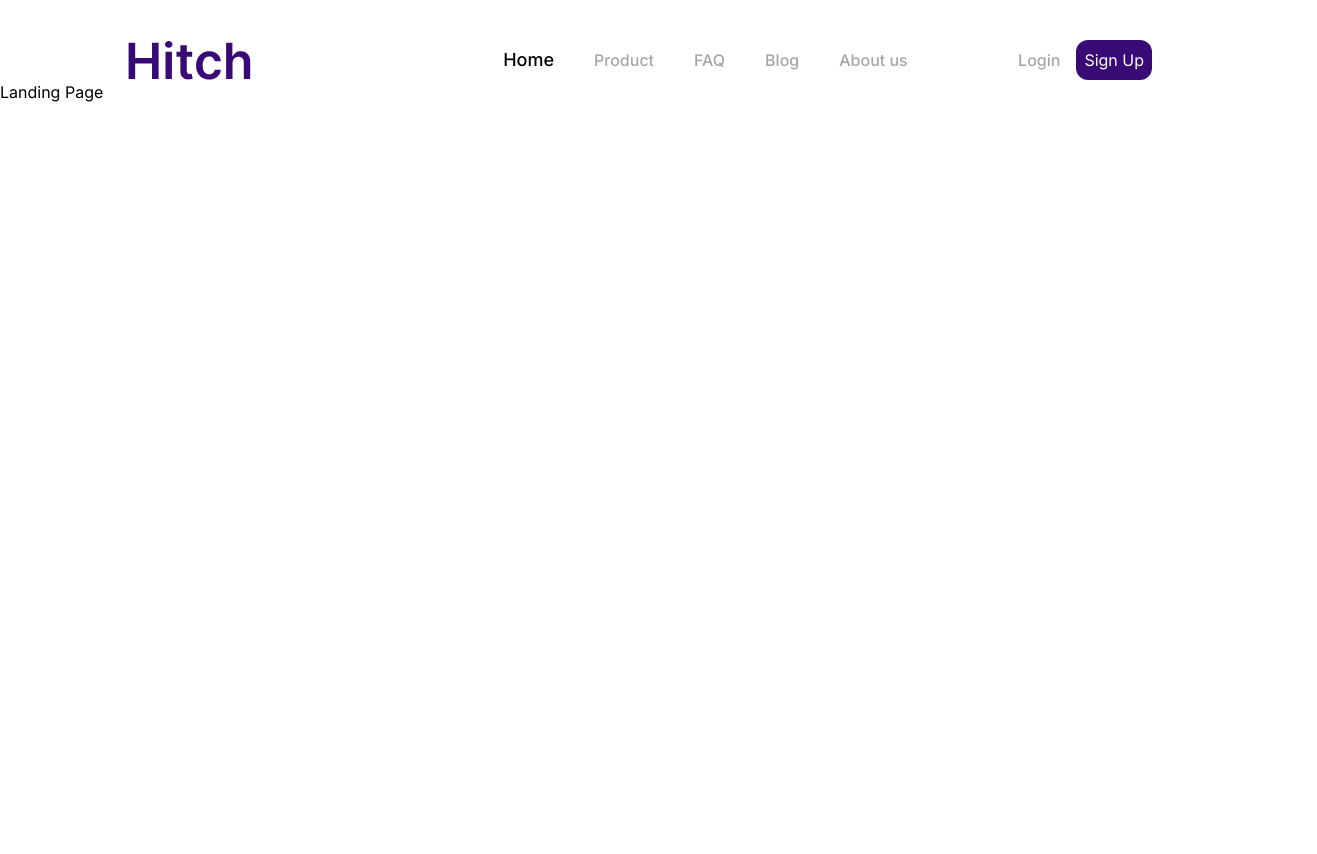
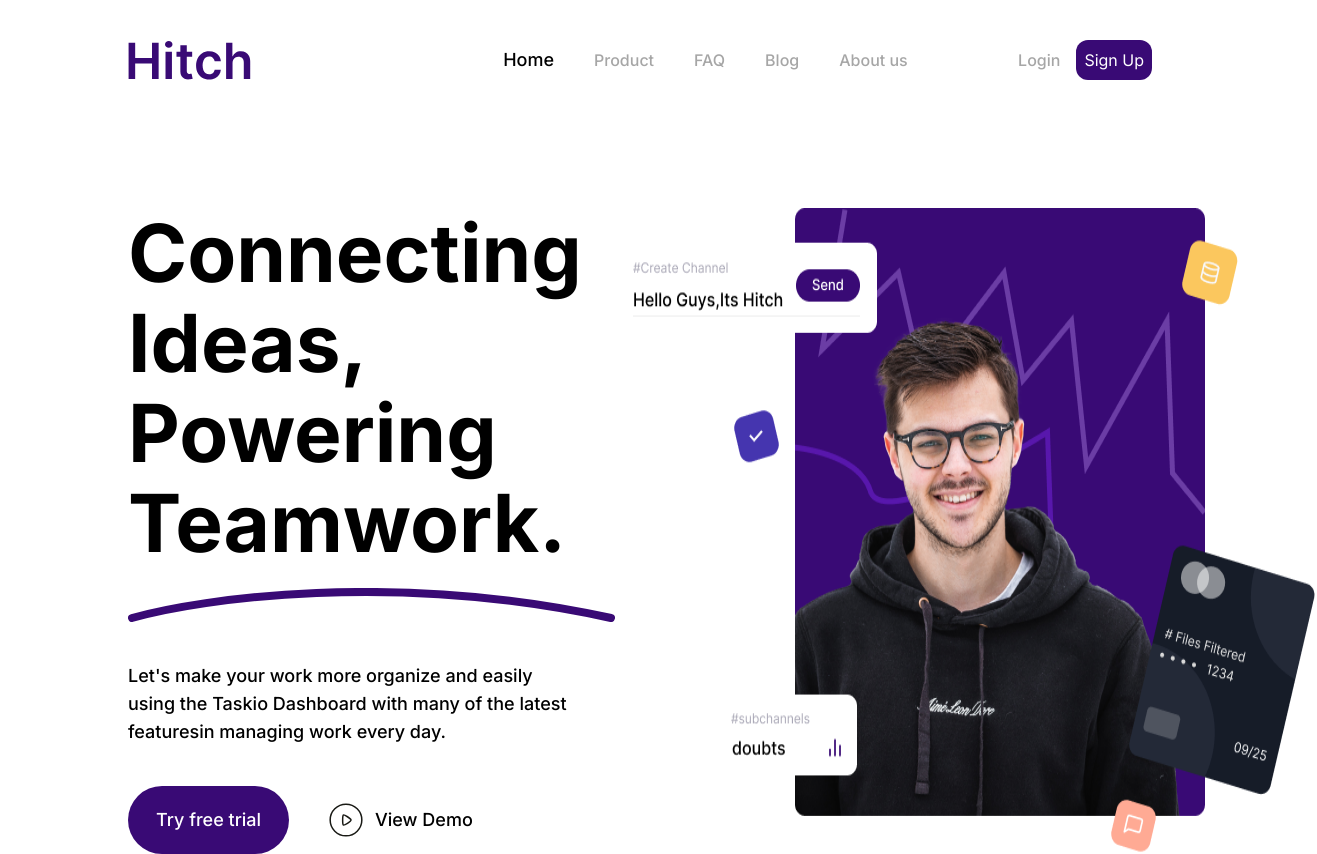
Before and after one commit to opencodeiiita/Hitch-Frontend, a Next.js app: page /home in a window 1280 px wide. Shown: the whole page, 1317 px wide, since content can reach past the window. Before the commit the page ends 800 px from the top, so only its background shows below. Built offline with nearby package versions, Linux system fonts and the light colour scheme.

Commit message:
feat: landing page

```diff
--- a/src/app/home/page.jsx
+++ b/src/app/home/page.jsx
@@ -1,4 +1,6 @@
 import React from 'react'
+import Image from 'next/image'
+import landingPagePoster from "../../../public/landingPagePoster.png";
 
 const NavBar=()=>
 {
@@ -10,16 +12,16 @@
             </svg>
 
             <main className='flex-grow flex justify-end items-center space-x-10 mr-[10%]'>
-                <span className='text-black text-lg font-medium'>Home</span>
-                <span className='text-text font-medium'>Product</span>
-                <span className='text-text font-medium'>FAQ</span>
-                <span className='text-text font-medium'>Blog</span>
-                <span className='text-text font-medium'>About us</span>
+                <span className='text-black text-lg font-medium hover:cursor-pointer hover:text-primary'>Home</span>
+                <span className='text-text font-medium hover:cursor-pointer hover:text-primary'>Product</span>
+                <span className='text-text font-medium hover:cursor-pointer hover:text-primary'>FAQ</span>
+                <span className='text-text font-medium hover:cursor-pointer hover:text-primary'>Blog</span>
+                <span className='text-text font-medium hover:cursor-pointer hover:text-primary'>About us</span>
             </main>
 
             <section className='text space-x-2'>
-                <button className='text-text font-medium p-2'>Login</button>
-                <button className='text-white bg-primary p-2 rounded-xl'>Sign Up</button>
+                <button className='text-text font-medium p-2 hover:text-primary'>Login</button>
+                <button className='text-white bg-primary p-2 rounded-xl hover:shadow-md hover:shadow-primary-dark'>Sign Up</button>
             </section>
         </nav>
     )
@@ -27,9 +29,31 @@
 
 export default function page () {
   return (
-    <div>
+    <div className=''>
         <NavBar />
-    Landing Page
-</div>
+        <section className='flex mr-4 mt-32 ml-32'>
+            <section className='flex flex-col z-10'>
+                <p className='text-[80px] leading-[90px] font-bold'>Connecting Ideas, Powering Teamwork.</p>
+                <svg className='mt-5' xmlns="http://www.w3.org/2000/svg" width="487" height="34" viewBox="0 0 487 34" fill="none">
+                    <path d="M4 30C73.6307 10.3798 266.914 -17.0885 483 30" stroke="#390A75" stroke-width="8" stroke-linecap="round"/>
+                </svg>
+                <p className='text-lg font-medium max-w-md mt-10'>Let's make your work more organize and easily using the Taskio Dashboard with many of the latest featuresin managing work every day.</p>
+                <aside className='flex items-center mt-10 space-x-10'>
+                    <button className='text-white text-lg font-medium bg-primary py-5 px-7 rounded-full hover:shadow-sm hover:shadow-primary-dark'>Try free trial</button>
+                    <button className='flex items-center space-x-3 hover:text-primary'>
+                    <svg xmlns="http://www.w3.org/2000/svg" width="34" height="34" viewBox="0 0 34 34" fill="none">
+                        <path fill-rule="evenodd" clip-rule="evenodd" d="M17 1.16666C25.7432 1.16666 32.8334 8.25525 32.8334 17C32.8334 25.7447 25.7432 32.8333 17 32.8333C8.25527 32.8333 1.16669 25.7447 1.16669 17C1.16669 8.25525 8.25527 1.16666 17 1.16666Z" stroke="#191A15" stroke-width="1.5" stroke-linecap="round" stroke-linejoin="round"/>
+                        <path fill-rule="evenodd" clip-rule="evenodd" d="M22 16.9919C22 15.64 15.0709 11.3152 14.2849 12.0928C13.4988 12.8705 13.4233 21.0401 14.2849 21.891C15.1465 22.7449 22 18.3438 22 16.9919Z" stroke="#191A15" stroke-width="1.5" stroke-linecap="round" stroke-linejoin="round"/>
+                    </svg>
+                        <span className='text-lg font-medium'>View Demo</span>
+                        </button>
+                </aside>
+            </section>
+            <Image src={landingPagePoster} alt="Hitch Overview" />
+
+
+        </section>
+
+    </div>
   )
 }
```
Also changed, not shown: public/landingPagePoster.png (added).
